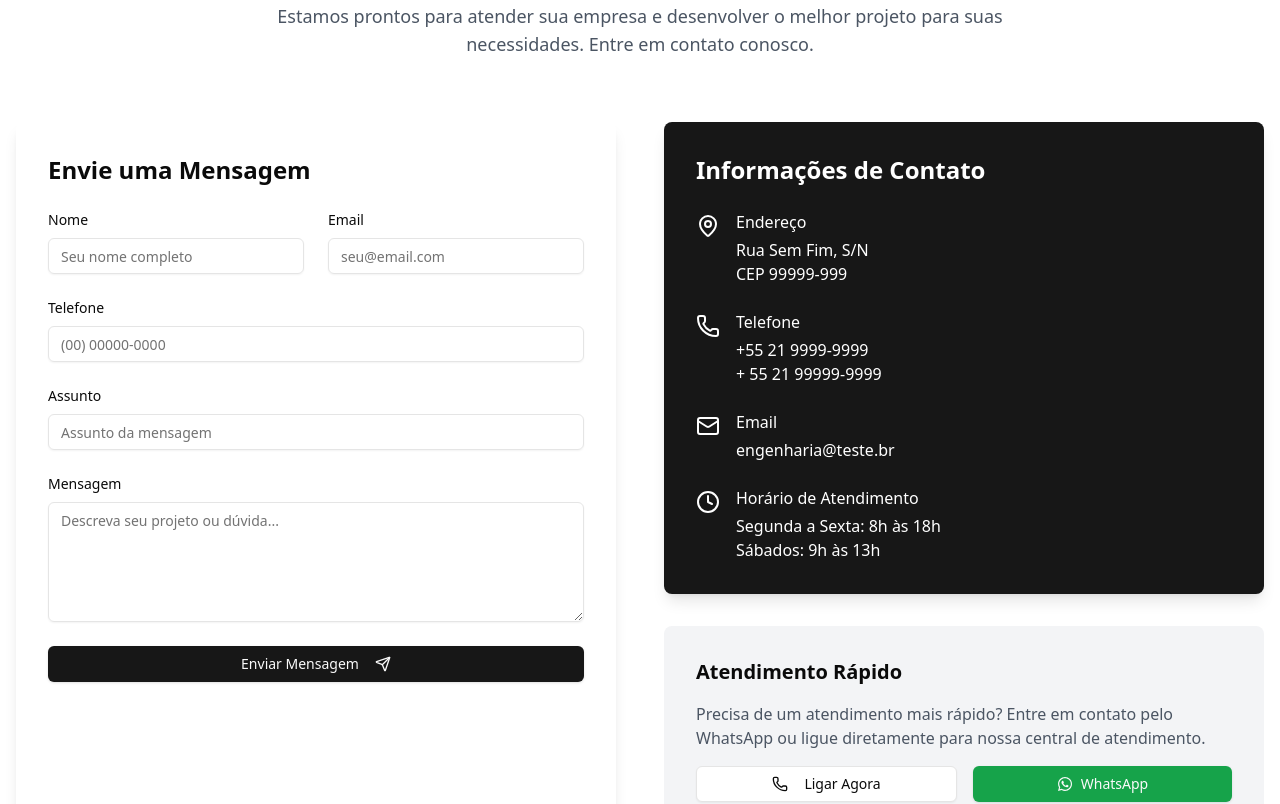
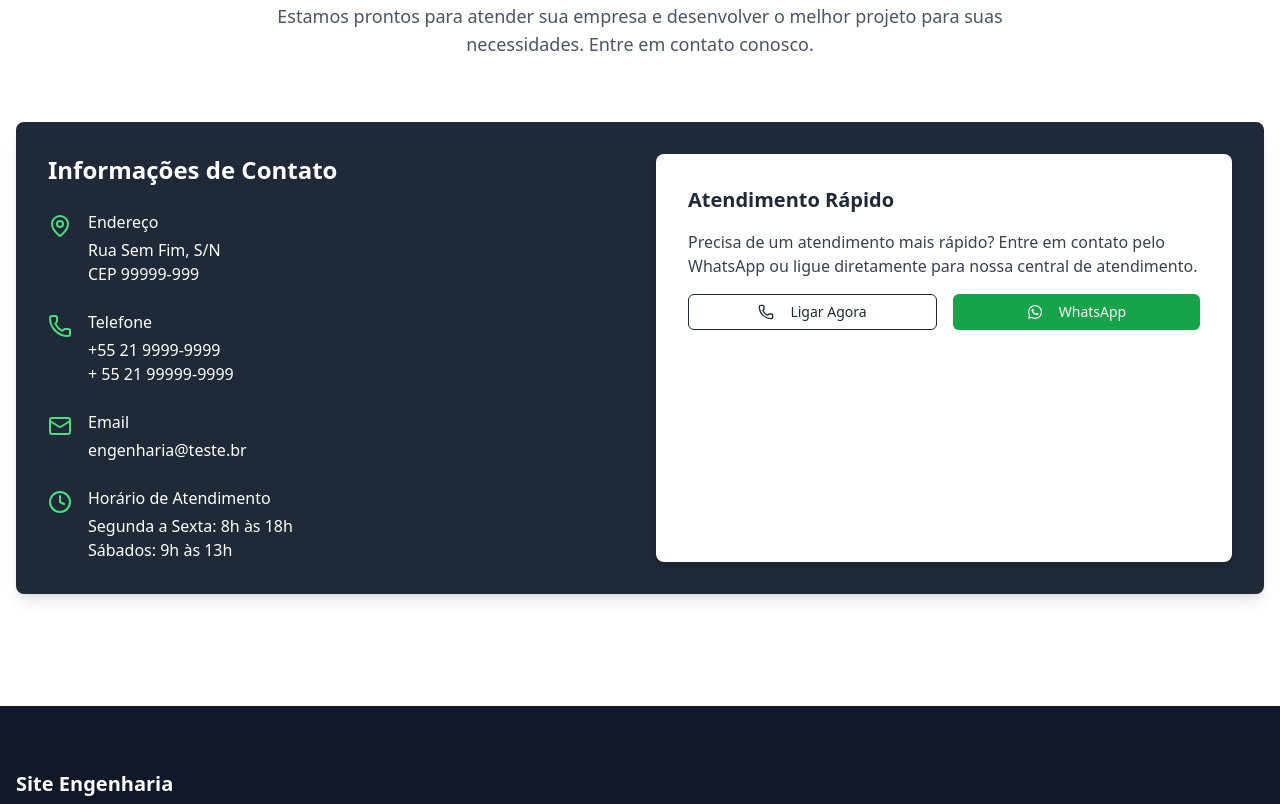
Before and after one commit to ThiagoSilva20/projectEngineering, a Next.js app: page / in a window 1280 px wide. Shown: the part 2320-3124 px from the top of the page. Built offline with nearby package versions, Linux system fonts and the light colour scheme; no server answers; the database is empty.

Commit message:
alterações na section de contatos

```diff
--- a/package.json
+++ b/package.json
@@ -21,6 +21,7 @@
     "@radix-ui/react-tooltip": "^1.1.8",
     "@supabase/auth-helpers-nextjs": "^0.10.0",
     "@supabase/supabase-js": "^2.49.3",
+    "axios": "^1.8.4",
     "bcryptjs": "^3.0.2",
     "class-variance-authority": "^0.7.1",
     "clsx": "^2.1.1",
@@ -28,6 +29,7 @@
     "next": "15.1.6",
     "next-auth": "^5.0.0-beta.25",
     "next-themes": "^0.4.6",
+    "nodemailer": "^6.10.0",
     "react": "^19.0.0",
     "react-dom": "^19.0.0",
     "react-hook-form": "^7.54.2",
--- a/src/components/sectionsPages/contact.tsx
+++ b/src/components/sectionsPages/contact.tsx
@@ -1,74 +1,28 @@
-
-"use client"
-import { Button } from "@/components/ui/button"
-import { Input } from "@/components/ui/input"
-import { Textarea } from "@/components/ui/textarea"
-import { MapPin, Phone, Mail, Clock, Send } from "lucide-react"
+"use client";
+import { Button } from "@/components/ui/button";
+import { MapPin, Phone, Mail, Clock, Send } from "lucide-react";
 import { FaWhatsapp } from "react-icons/fa";
-
-
 
 export default function Contact() {
   return (
     <section id="contato" className="py-20">
       <div className="container mx-auto px-4">
         <div className="text-center mb-16">
-          <h2 className="text-3xl md:text-4xl font-bold mb-4">Entre em Contato</h2>
+          <h2 className="text-3xl md:text-4xl font-bold mb-4">
+            Entre em Contato
+          </h2>
           <p className="text-lg text-gray-600 max-w-3xl mx-auto">
-            Estamos prontos para atender sua empresa e desenvolver o melhor projeto para suas necessidades. Entre em
-            contato conosco.
+            Estamos prontos para atender sua empresa e desenvolver o melhor
+            projeto para suas necessidades. Entre em contato conosco.
           </p>
         </div>
 
-        <div className="grid grid-cols-1 lg:grid-cols-2 gap-12">
-          <div className="bg-white rounded-lg shadow-lg p-8">
-            <h3 className="text-2xl font-bold mb-6">Envie uma Mensagem</h3>
-            <form className="space-y-6">
-              <div className="grid grid-cols-1 md:grid-cols-2 gap-6">
+        <div className="bg-gray-800 text-white rounded-lg shadow-lg p-8 mb-8 grid grid-cols-1 md:grid-cols-2 gap-8">
           <div>
-                  <label htmlFor="name" className="block text-sm font-medium mb-2">
-                    Nome
-                  </label>
-                  <Input id="name" placeholder="Seu nome completo" />
-                </div>
-                <div>
-                  <label htmlFor="email" className="block text-sm font-medium mb-2">
-                    Email
-                  </label>
-                  <Input id="email" type="email" placeholder="seu@email.com" />
-                </div>
-              </div>
-              <div>
-                <label htmlFor="phone" className="block text-sm font-medium mb-2">
-                  Telefone
-                </label>
-                <Input id="phone" placeholder="(00) 00000-0000" />
-              </div>
-              <div>
-                <label htmlFor="subject" className="block text-sm font-medium mb-2">
-                  Assunto
-                </label>
-                <Input id="subject" placeholder="Assunto da mensagem" />
-              </div>
-              <div>
-                <label htmlFor="message" className="block text-sm font-medium mb-2">
-                  Mensagem
-                </label>
-                <Textarea id="message" placeholder="Descreva seu projeto ou dúvida..." className="min-h-[120px]" />
-              </div>
-              <Button type="submit" className="w-full">
-                Enviar Mensagem
-                <Send className="ml-2 h-4 w-4" />
-              </Button>
-            </form>
-          </div>
-
-          <div>
-            <div className="bg-primary text-white rounded-lg shadow-lg p-8 mb-8">
             <h3 className="text-2xl font-bold mb-6">Informações de Contato</h3>
             <div className="space-y-6">
               <div className="flex items-start">
-                  <MapPin className="h-6 w-6 mr-4 mt-1" />
+                <MapPin className="h-6 w-6 mr-4 mt-1 text-green-400" />
                 <div>
                   <p className="font-medium mb-1">Endereço</p>
                   <p>Rua Sem Fim, S/N</p>
@@ -76,7 +30,7 @@ export default function Contact() {
                 </div>
               </div>
               <div className="flex items-start">
-                  <Phone className="h-6 w-6 mr-4 mt-1" />
+                <Phone className="h-6 w-6 mr-4 mt-1 text-green-400" />
                 <div>
                   <p className="font-medium mb-1">Telefone</p>
                   <p>+55 21 9999-9999</p>
@@ -84,14 +38,14 @@ export default function Contact() {
                 </div>
               </div>
               <div className="flex items-start">
-                  <Mail className="h-6 w-6 mr-4 mt-1" />
+                <Mail className="h-6 w-6 mr-4 mt-1 text-green-400" />
                 <div>
                   <p className="font-medium mb-1">Email</p>
                   <p>engenharia@teste.br</p>
                 </div>
               </div>
               <div className="flex items-start">
-                  <Clock className="h-6 w-6 mr-4 mt-1" />
+                <Clock className="h-6 w-6 mr-4 mt-1 text-green-400" />
                 <div>
                   <p className="font-medium mb-1">Horário de Atendimento</p>
                   <p>Segunda a Sexta: 8h às 18h</p>
@@ -101,22 +55,35 @@ export default function Contact() {
             </div>
           </div>
 
-            <div className="bg-gray-100 rounded-lg p-8">
-              <h3 className="text-xl font-bold mb-4">Atendimento Rápido</h3>
-              <p className="text-gray-600 mb-4">
-                Precisa de um atendimento mais rápido? Entre em contato pelo WhatsApp ou ligue diretamente para nossa
-                central de atendimento.
+          <div className="bg-white rounded-lg shadow-md p-8">
+            <h3 className="text-xl font-bold mb-4 text-gray-800">
+              Atendimento Rápido
+            </h3>
+            <p className="text-gray-700 mb-4">
+              Precisa de um atendimento mais rápido? Entre em contato pelo
+              WhatsApp ou ligue diretamente para nossa central de atendimento.
             </p>
             <div className="flex flex-col sm:flex-row gap-4">
-                <Button variant="outline" className="flex-1">
-                  <Phone href="tel:+5521981799852" className="mr-2 h-4 w-4" /> Ligar Agora
+              <Button
+                variant="outline"
+                className="flex-1 border-gray-800 text-gray-800 hover:bg-gray-50"
+                onClick={() => (window.location.href = "tel:+5521981799852")}
+              >
+                <Phone className="mr-2 h-4 w-4" /> Ligar Agora
               </Button>
-                <Button onClick={() => window.open("https://wa.me/5521993392724", "_blank")} className="flex-1 bg-green-600 hover:bg-green-700"><FaWhatsapp />WhatsApp</Button>
-              </div>
+              <Button
+                onClick={() =>
+                  window.open("https://wa.me/5521993392724", "_blank")
+                }
+                className="flex-1 bg-green-600 hover:bg-green-700"
+              >
+                <FaWhatsapp className="mr-2" />
+                WhatsApp
+              </Button>
             </div>
           </div>
         </div>
       </div>
     </section>
-  )
+  );
 }
```
Also changed, not shown: 1 other file (tests, documents, lock files or other folders). Lines whose indentation alone changed are shown as unchanged.
